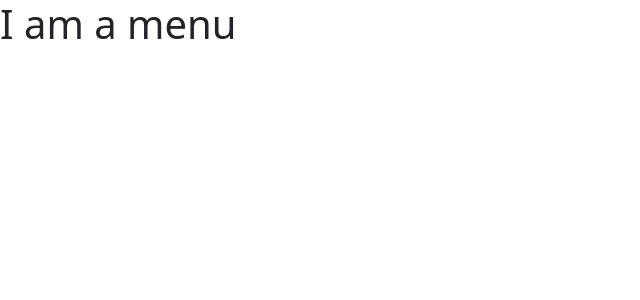
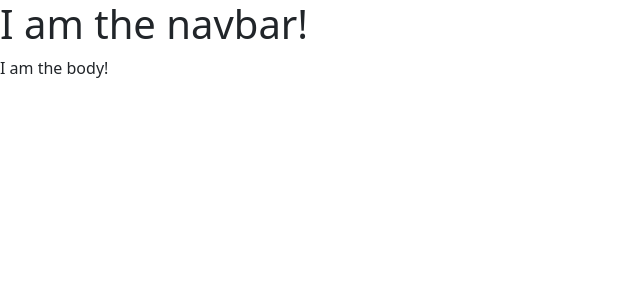
Before and after one commit to svanardenne/invoice_app_mern, a React (Create React App) app in the folder client/: page / in a window 1280 px wide. Shown: the top 300 px of the page, without its empty margins (0-640 px from the left). Built offline with nearby package versions, Linux system fonts and the light colour scheme.

Commit message:
Added basic layout.

```diff
--- a/client/package.json
+++ b/client/package.json
@@ -14,6 +14,7 @@
     "react-scripts": "5.0.0",
     "web-vitals": "^2.1.4"
   },
+  "proxy": "http://localhost:5000",
   "scripts": {
     "start": "BROWSER=none react-scripts start",
     "build": "react-scripts build",
--- a/client/src/components/Layout.js
+++ b/client/src/Layout.js
@@ -1,9 +1,12 @@
 import React from "react";
+
+import Navbar from "./components/Navbar";
 
 const Layout = () => {
   return (
     <React.Fragment>
-      <h1>I am a menu</h1>
+      <Navbar />
+      <div>I am the body!</div>
     </React.Fragment>
   );
 };
--- a/client/src/Routes.js
+++ b/client/src/Routes.js
@@ -1,7 +1,7 @@
 import React from "react";
 import { BrowserRouter } from "react-router-dom";
 
-import Layout from "./components/Layout";
+import Layout from "./Layout";
 
 const Routes = () => {
   return (
--- /dev/null
+++ b/client/src/components/Navbar.js
@@ -0,0 +1,5 @@
+const Navbar = () => {
+  return <h1>I am the navbar!</h1>;
+};
+
+export default Navbar;
```
Also changed, not shown: client/public/manifest.json, 1 other file (tests, documents, lock files or other folders).
